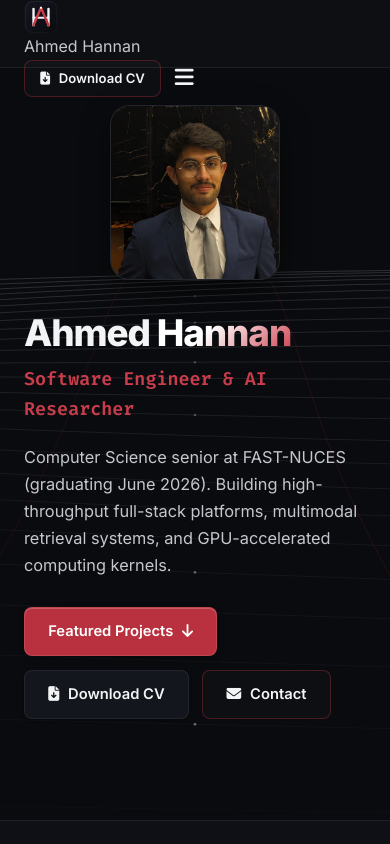
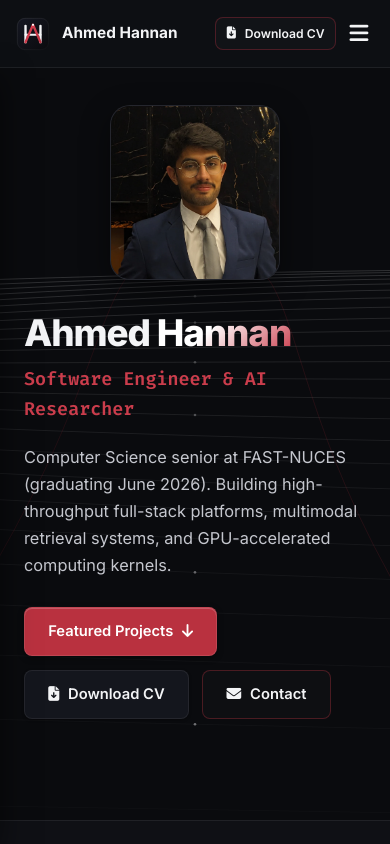
Before and after one commit to ahmed-hannan/ahmed-hannan.github.io, a plain HTML site: page index.html in a window 390 px wide. Shown: the top 844 px of the page. Drawn offline with Linux system fonts and the light colour scheme.

Commit message:
fix(navbar): center download cv button within top navigation bar and prevent overflow

```diff
--- a/index.html
+++ b/index.html
@@ -34,8 +34,8 @@
 
   <!-- Navigation Bar -->
   <header class="navbar" id="navbar">
-    <div class="container navbar-container">
-      <a href="#hero" class="brand-link" aria-label="Ahmed Hannan Home">
+    <div class="container navbar-container nav-container">
+      <a href="#hero" class="brand-link nav-brand" aria-label="Ahmed Hannan Home">
         <div class="brand-badge" aria-hidden="true">
           <img src="assets/logo.svg" alt="AH Logo" width="34" height="34">
         </div>
@@ -53,7 +53,7 @@
       </nav>
 
       <div class="nav-actions">
-        <a href="assets/Ahmed_Hannan_Resume.pdf" download="Ahmed_Hannan_Resume.pdf" class="btn btn-outline-red btn-sm">
+        <a href="assets/Ahmed_Hannan_Resume.pdf" download="Ahmed_Hannan_Resume.pdf" class="btn btn-outline-red btn-sm nav-cv-btn">
           <i class="fa-solid fa-file-arrow-down"></i>
           <span>Download CV</span>
         </a>
--- a/styles.css
+++ b/styles.css
@@ -307,20 +307,26 @@ ul {
   box-shadow: 0 4px 16px rgba(0, 0, 0, 0.4);
 }
 
-.nav-container {
+.nav-container,
+.navbar-container {
   display: flex;
   align-items: center;
   justify-content: space-between;
   height: 100%;
-}
-
-.nav-brand {
+  width: 100%;
+  flex-wrap: nowrap;
+}
+
+.nav-brand,
+.brand-link {
   display: flex;
   align-items: center;
   gap: 0.75rem;
   font-weight: 700;
   font-size: 1.08rem;
   color: var(--text-primary);
+  text-decoration: none;
+  flex-shrink: 0;
 }
 
 .brand-badge {
@@ -342,6 +348,7 @@ ul {
 }
 
 .nav-brand:hover .brand-badge,
+.brand-link:hover .brand-badge,
 .footer-brand-title:hover .brand-badge {
   transform: translateY(-1px) scale(1.06);
   filter: drop-shadow(0 4px 14px rgba(185, 49, 63, 0.45));
@@ -350,7 +357,8 @@ ul {
 .nav-menu {
   display: flex;
   align-items: center;
-  gap: 1.85rem;
+  gap: 1.25rem;
+  flex-shrink: 1;
 }
 
 .nav-link {
@@ -359,6 +367,8 @@ ul {
   color: var(--text-muted);
   position: relative;
   padding: 0.35rem 0;
+  white-space: nowrap;
+  transition: color var(--transition-fast);
 }
 
 .nav-link:hover,
@@ -386,6 +396,11 @@ ul {
   display: flex;
   align-items: center;
   gap: 0.85rem;
+  flex-shrink: 0;
+}
+
+.nav-actions .btn {
+  white-space: nowrap;
 }
 
 .nav-toggle {
@@ -395,6 +410,8 @@ ul {
   color: var(--text-primary);
   font-size: 1.35rem;
   cursor: pointer;
+  padding: 0.35rem;
+  line-height: 1;
 }
 
 /* ==========================================================================
@@ -1587,7 +1604,7 @@ ul {
   }
 }
 
-@media (max-width: 768px) {
+@media (max-width: 992px) {
   .nav-menu {
     position: fixed;
     top: 68px;
@@ -1596,10 +1613,12 @@ ul {
     height: calc(100vh - 68px);
     background: var(--bg-primary);
     flex-direction: column;
-    padding: 2rem;
+    padding: 2.5rem 2rem;
     gap: 1.5rem;
     transition: left var(--transition-normal);
     border-top: 1px solid var(--border-subtle);
+    box-shadow: 0 10px 30px rgba(0, 0, 0, 0.5);
+    overflow-y: auto;
   }
 
   .nav-menu.open {
@@ -1609,9 +1628,32 @@ ul {
   .nav-toggle {
     display: block;
   }
-
+}
+
+@media (max-width: 768px) {
   .hero-stats {
     grid-template-columns: repeat(2, 1fr);
+  }
+}
+
+@media (max-width: 480px) {
+  .nav-container,
+  .navbar-container {
+    padding-left: 1rem !important;
+    padding-right: 1rem !important;
+  }
+
+  .brand-name {
+    font-size: 0.96rem;
+  }
+
+  .nav-actions {
+    gap: 0.5rem;
+  }
+
+  .nav-actions .btn-sm {
+    padding: 0.38rem 0.65rem;
+    font-size: 0.76rem;
   }
 }
 
```
Also changed, not shown: projects.html (+3 -3 lines).
